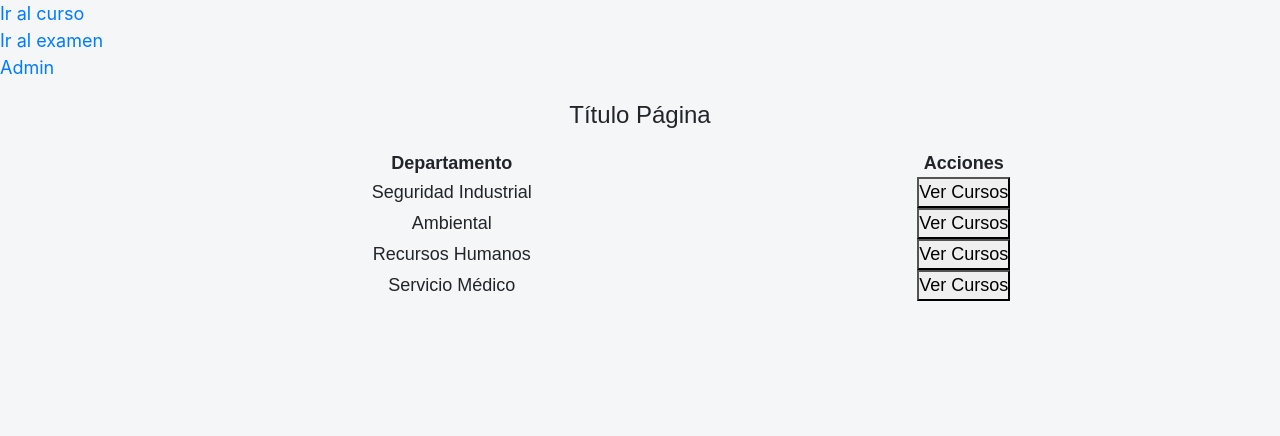
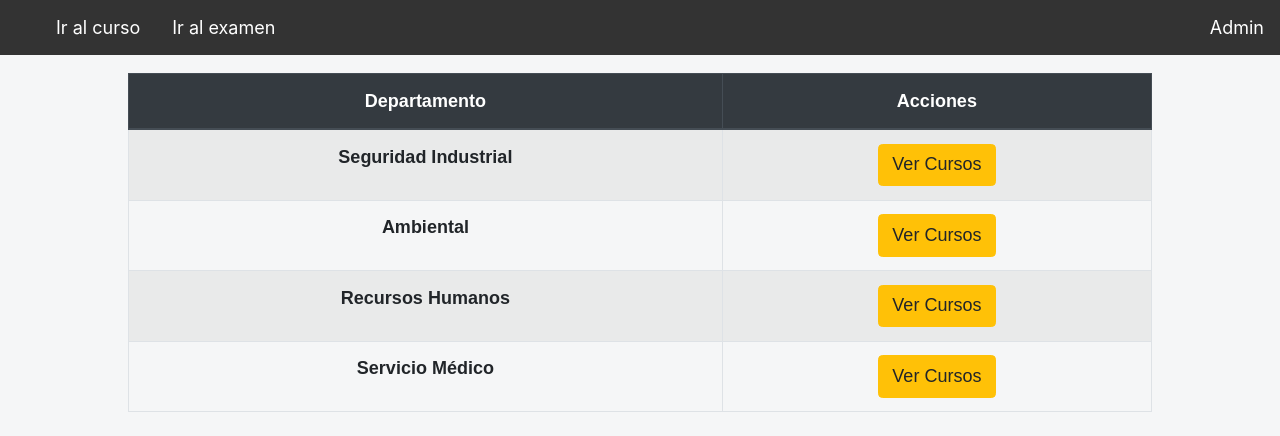
Before and after one commit to chalupo/capacitacion, a React (Create React App) app: page / in a window 1280 px wide. Shown: the top 436 px of the page. Built offline with nearby package versions, Linux system fonts and the light colour scheme.

Commit message:
Se termina listado de áreas temáticas

```diff
--- a/src/App.css
+++ b/src/App.css
@@ -1,8 +1,3 @@
-* {
-	margin: 0;
-	padding: 0;
-}
-
 html, body{
 	font-size: 18px;
 	background-color: #f5f6f7;
--- a/src/componentes/Tabla.jsx
+++ b/src/componentes/Tabla.jsx
@@ -5,7 +5,7 @@ import '../css/Tabla.css';
 function Tabla() {
     return (
       <>
-        <nav className="">
+      <nav className="menu">
         <ul>
           <li><Link to="curso">Ir al curso </Link></li>
           <li><Link to="examen">Ir al examen </Link></li>
@@ -13,9 +13,8 @@ function Tabla() {
         </ul>
       </nav>
         <div className="tabla">
-          <h1>Título Página</h1>
-          <table>
-            <thead>
+          <table className="table table-striped table-bordered table-hover">
+            <thead className="thead-dark">
               <tr>
                 <th>Departamento</th>
                 <th>Acciones</th>
@@ -23,20 +22,20 @@ function Tabla() {
             </thead>
             <tbody>
               <tr>
-                <td>Seguridad Industrial</td>
-                <td><button>Ver Cursos</button></td>
+                <th>Seguridad Industrial</th>
+                <td><button className="btn btn-warning">Ver Cursos</button></td>
               </tr>
               <tr>
-                <td>Ambiental</td>
-                <td><button>Ver Cursos</button></td>
+                <th>Ambiental</th>
+                <td><button className="btn btn-warning">Ver Cursos</button></td>
               </tr>
               <tr>
-                <td>Recursos Humanos</td>
-                <td><button>Ver Cursos</button></td>
+                <th>Recursos Humanos</th>
+                <td><button className="btn btn-warning">Ver Cursos</button></td>
               </tr>
               <tr>
-                <td>Servicio Médico</td>
-                <td><button>Ver Cursos</button></td>
+                <th>Servicio Médico</th>
+                <td><button className="btn btn-warning">Ver Cursos</button></td>
               </tr>
             </tbody>
           </table>
--- a/src/css/Tabla.css
+++ b/src/css/Tabla.css
@@ -3,12 +3,8 @@
     font-family: Arial, sans-serif;
   }
 
-  table {
+  .table {
     width: 80%;
-    margin: 20px auto;
+    margin: 10px auto;
     border-collapse: collapse;
   }
-
-  h1 {
-    font-size: 24px;
-  }
```
Also changed, not shown: src/img/logo.png (added). Lines whose indentation alone changed are shown as unchanged.
